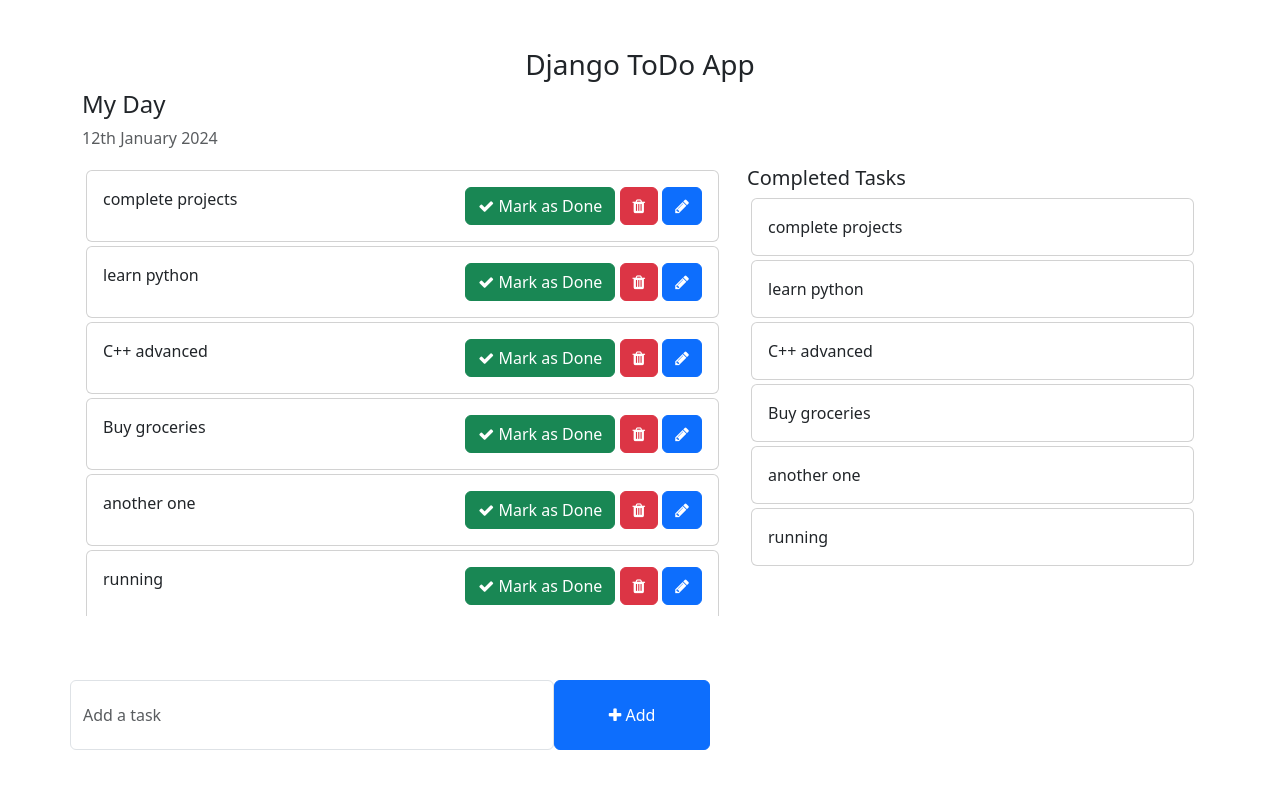
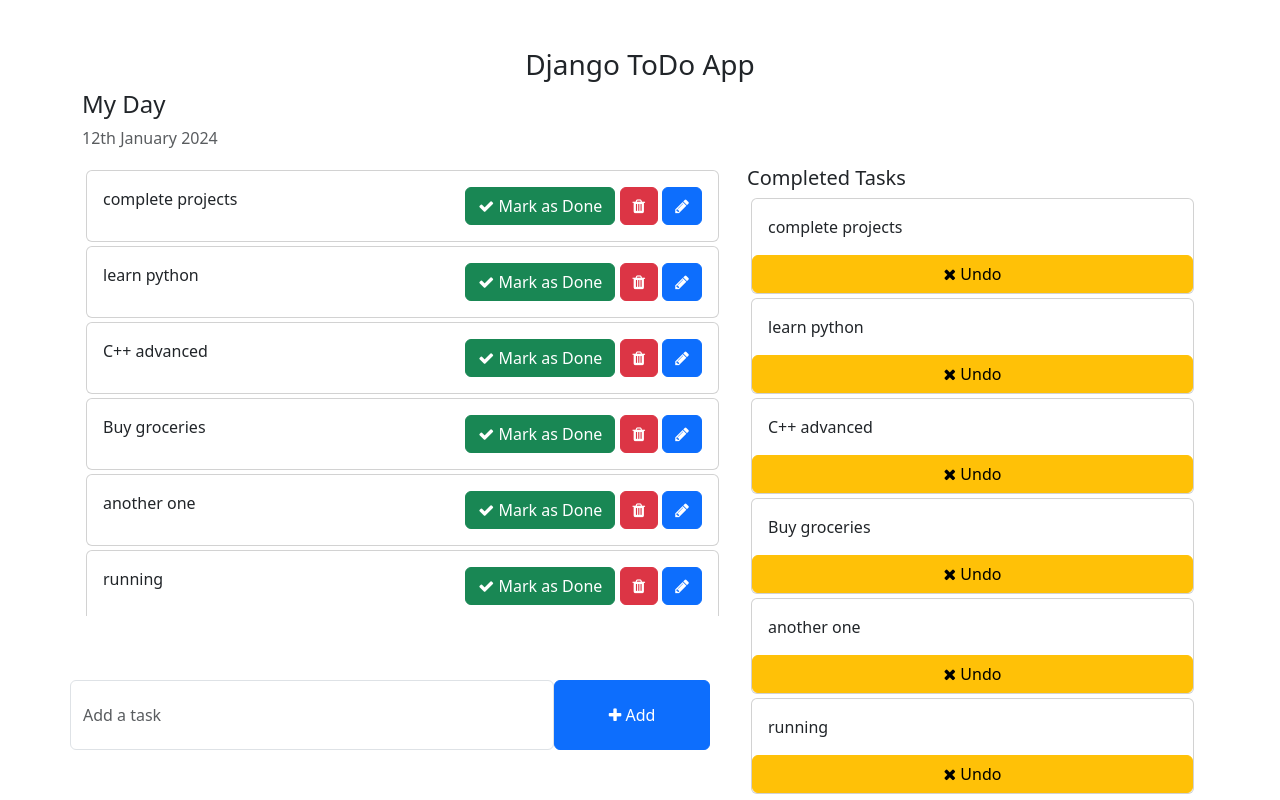
Before and after one commit to Harshal73/Todoapp1, a Django app: template todo_main/templates/home.html in a window 1280 px wide. Run offline with Django 5.2, Linux system fonts and the light colour scheme; the template is opened without the code that fills it: values that come from a table or form of the project are taken from there, others are empty; data comes from the database, SQL or seed files in the repository; both versions use the stored data as it was after the commit.

Commit message:
undo implemented

```diff
--- a/todo_main/templates/home.html
+++ b/todo_main/templates/home.html
@@ -62,6 +62,9 @@
           {% for task in completed_task %}
           <div class="card m-1">
             <div class="card-body">{{task.task}}</div>
+            <a href="{% url 'mark_as_undone' task.pk %}" class="btn btn-warning"
+              ><i class="fa fa-times"></i> Undo
+            </a>
           </div>
           {% endfor %}
         </div>
--- a/todo_main/todos/urls.py
+++ b/todo_main/todos/urls.py
@@ -4,4 +4,5 @@
 urlpatterns = [
     path('addTask/',views.addTask, name="addTask"),
     path('mark_as_done/<int:pk>/',views.mark_as_done,name='mark_as_done'),
+    path('mark_as_undone/<int:pk>/',views.mark_as_undone,name='mark_as_undone'),
 ]
```
Also changed, not shown: todo_main/db.sqlite3.
